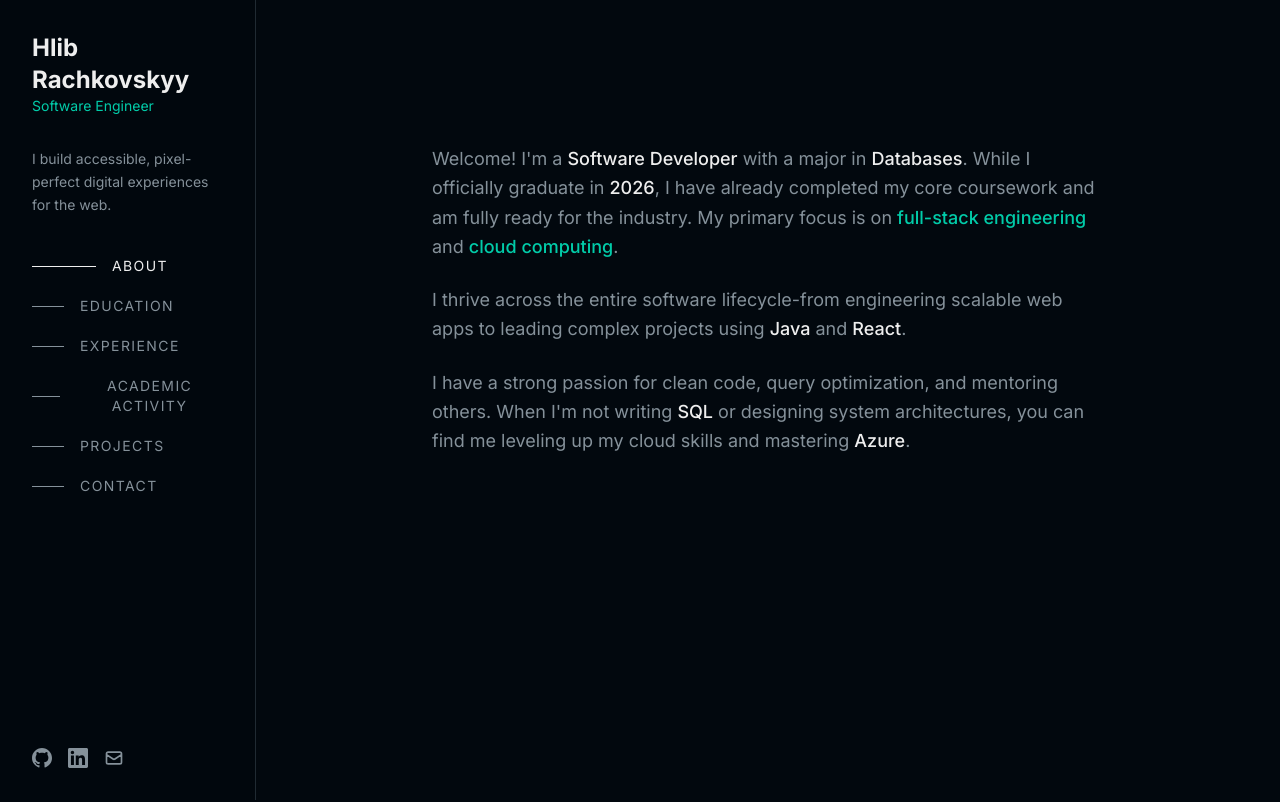
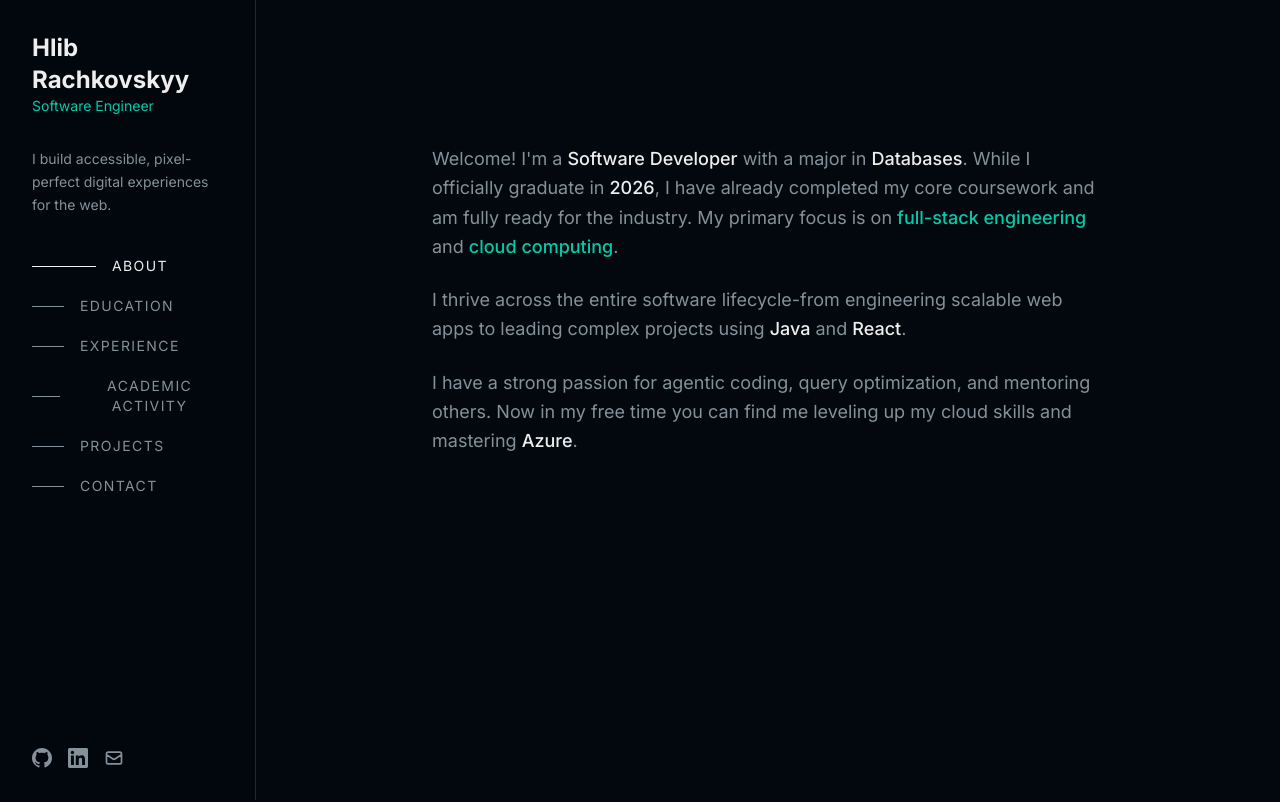
Before and after one commit to Hlib-Rachkovskyy/PortfolioCV, a Next.js app: page / in a window 1280 px wide. Shown: the top 802 px of the page. Built offline with nearby package versions, Linux system fonts and the light colour scheme.

Commit message:
Fixed intro section

```diff
--- a/components/portfolio/intro-section.tsx
+++ b/components/portfolio/intro-section.tsx
@@ -38,13 +38,8 @@ export function IntroSection() {
           </p>
 
           <p className="leading-relaxed text-muted-foreground">
-            I have a strong passion for clean code, query optimization,
-            and mentoring others. When I'm not writing{" "}
-              <span className="font-medium text-foreground">
-              SQL
-          </span>{" "}
-            or designing system
-            architectures, you can find me leveling up my cloud skills and
+            I have a strong passion for agentic coding, query optimization,
+            and mentoring others. Now in my free time you can find me leveling up my cloud skills and
             mastering{" "}
             <span className="font-medium text-foreground">
       Azure
```
